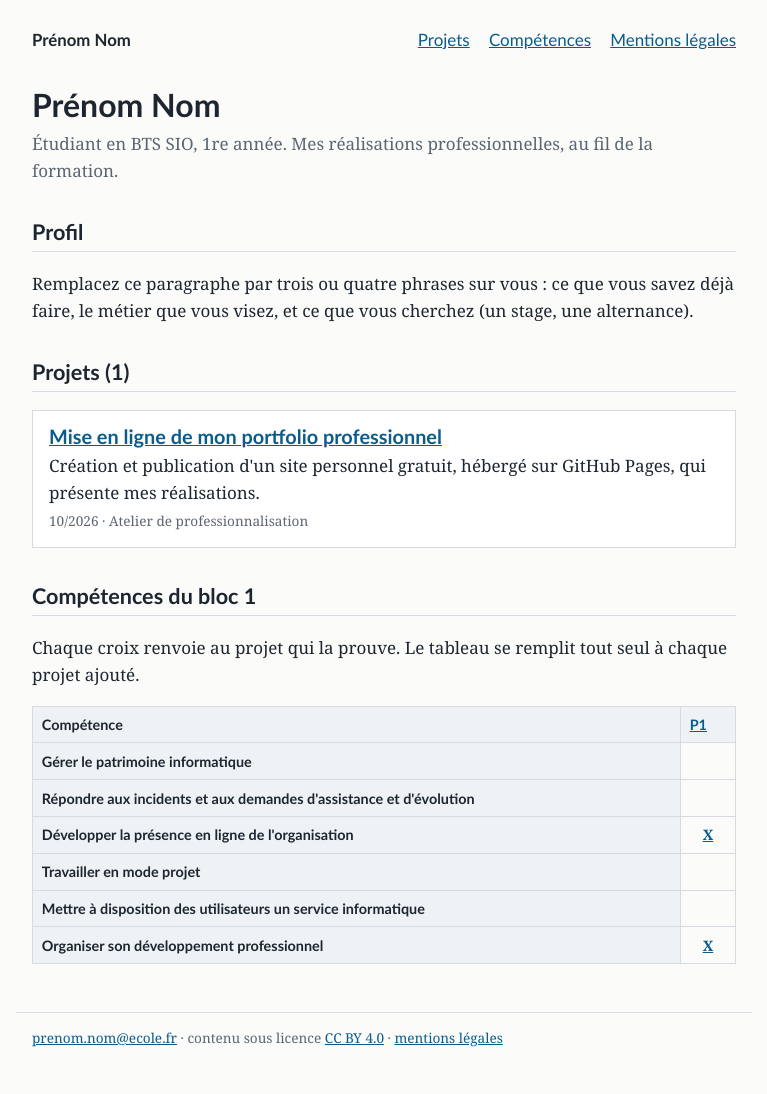
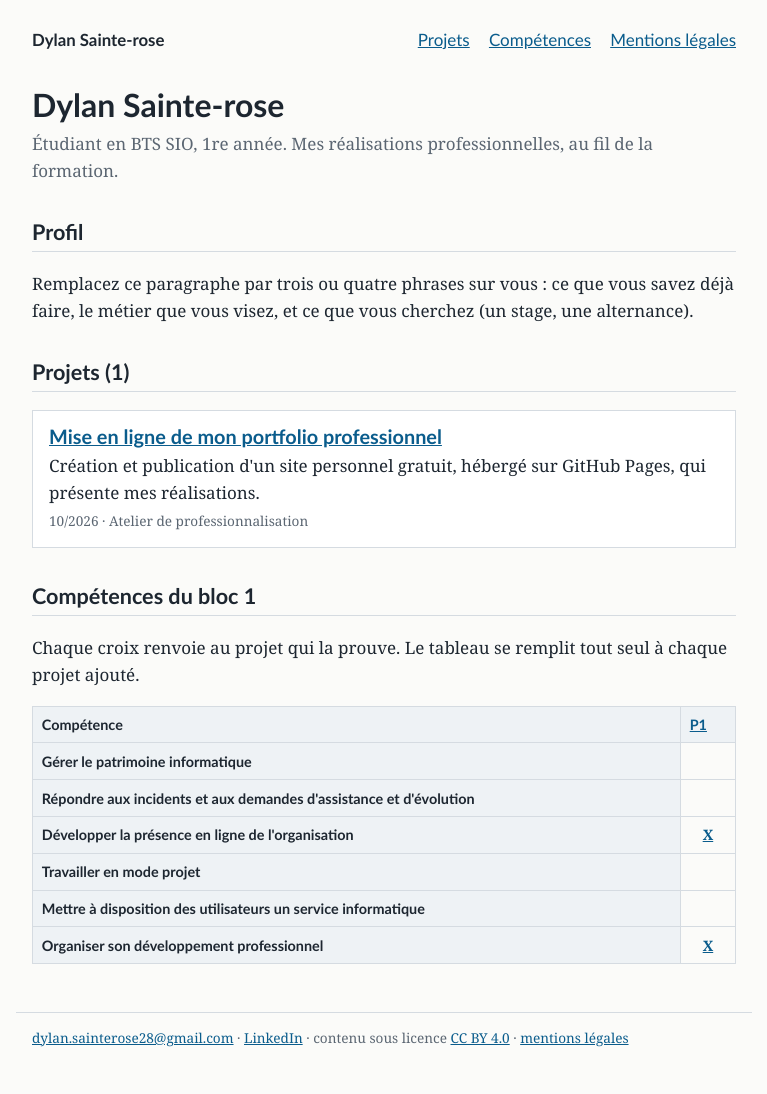
Before and after one commit to dylan-sainterose/portfolio, a Jekyll site: the page built from index.html, in a window 1280 px wide. Shown: the whole page, without its empty margins (256-1023 px from the left). Built offline with Jekyll 4.4.1, drawn with Linux system fonts in a browser that asks for light colours.

Commit message:
Mon nom et ma présentation

```diff
--- a/_config.yml
+++ b/_config.yml
@@ -1,9 +1,9 @@
 # Réglages du portfolio. Modifiez les quatre lignes ci-dessous, enregistrez,
 # et le site se met à jour tout seul après la publication.
-title: "Prénom Nom"
+title: "Dylan Sainte-rose"
 description: "Étudiant en BTS SIO, 1re année. Mes réalisations professionnelles, au fil de la formation."
-email: "prenom.nom@ecole.fr"
-linkedin: ""
+email: "dylan.sainterose28@gmail.com"
+linkedin: "www.linkedin.com/in/dylan-sainte-rose-8611193a2"
 
 lang: fr
 
```
